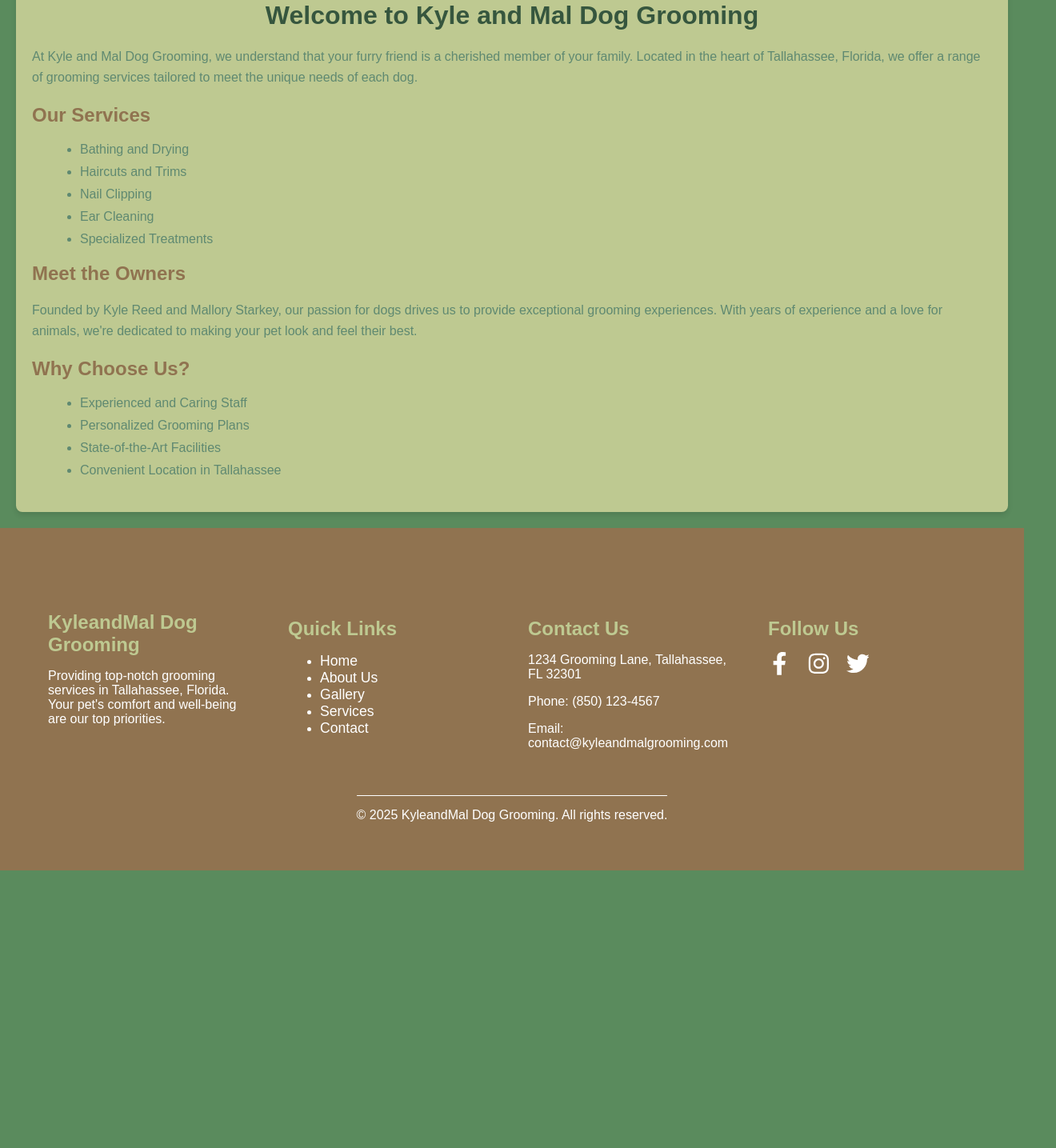
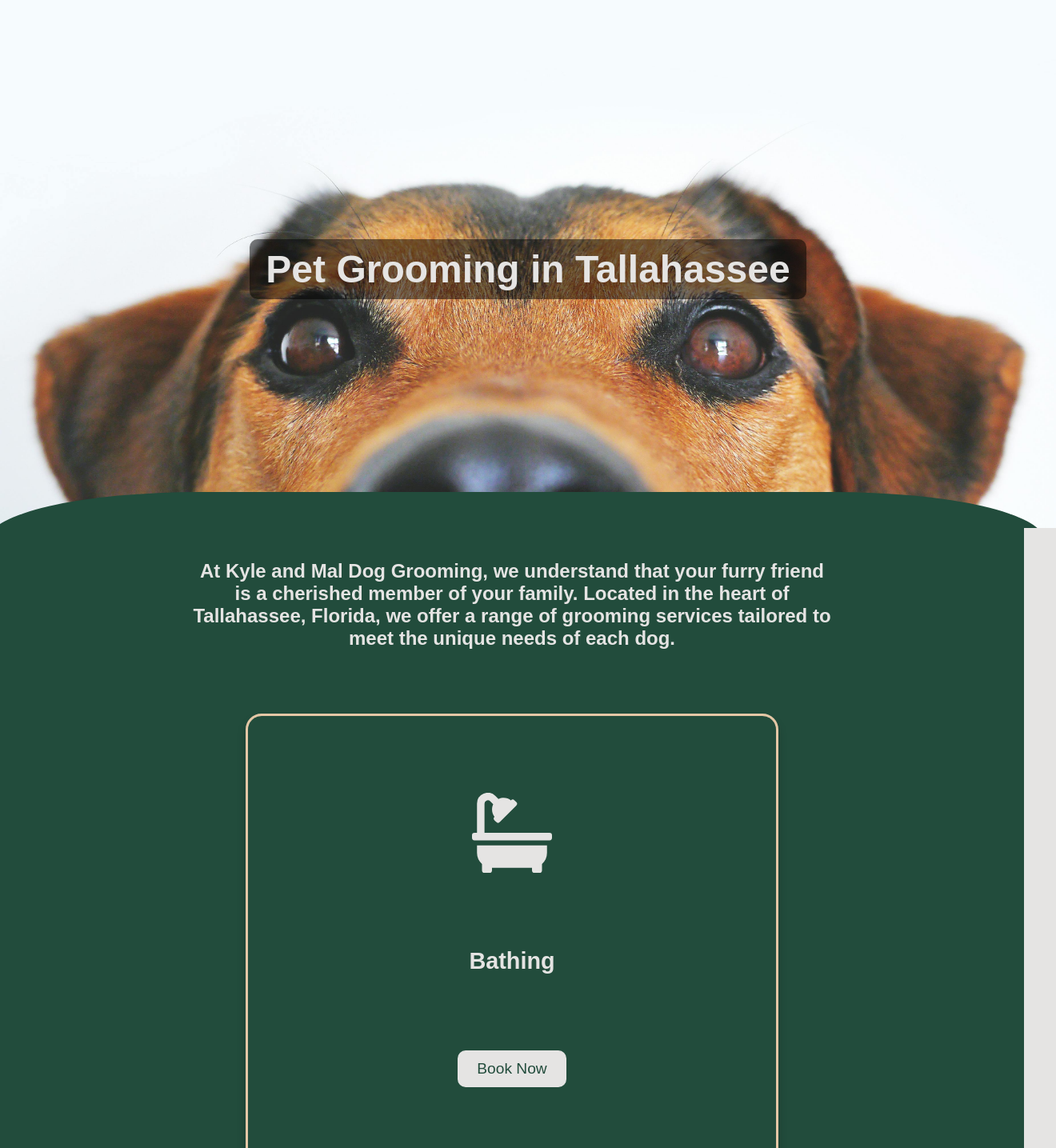
Before and after one commit to valleylabsagency/kyleandmal, a React (Create React App) app: page / in a window 1280 px wide. Shown: the part 120-1555 px from the top of the page at 80% size, 1320 px wide, since content can reach past the window. Before the commit the page ends 1208 px from the top, so only its background shows below. Built offline with nearby package versions, Linux system fonts and the light colour scheme.

Commit message:
home updates

```diff
--- a/package.json
+++ b/package.json
@@ -3,6 +3,10 @@
   "version": "0.1.0",
   "private": true,
   "dependencies": {
+    "@emotion/react": "^11.14.0",
+    "@emotion/styled": "^11.14.0",
+    "@mui/icons-material": "^6.4.3",
+    "@mui/material": "^6.4.3",
     "cra-template": "1.2.0",
     "react": "^19.0.0",
     "react-dom": "^19.0.0",
--- a/src/App.css
+++ b/src/App.css
@@ -11,7 +11,7 @@
   justify-content: space-between;
   align-items: center;
   padding: 10px 20px;
-  background-color: var(--color-brown);
+  background-color: var(--neutral-color);
 }
 
 .navbar h2 {
--- a/src/App.js
+++ b/src/App.js
@@ -9,6 +9,7 @@ import Services from './components/Services';
 import Contact from './components/Contact';
 import Footer from './components/Footer';
 import './App.css';
+import "./assets/css/colors.css";
 
 function App() {
   return (
--- /dev/null
+++ b/src/assets/css/colors.css
@@ -0,0 +1,23 @@
+/* colors.css */
+:root {
+    --primary-color: #224C3C;
+    --secondary-color: #E5E4E3;
+    --accent-color: #E4C7A6;
+    --neutral-color: #97A396;
+    --dark-accent: #927B52;
+  }
+
+  /* Example usage */
+  body {
+    background-color: var(--secondary-color);
+    color: var(--primary-color);
+  }
+
+  .button {
+    background-color: var(--primary-color);
+    color: var(--secondary-color);
+  }
+
+  .button:hover {
+    background-color: var(--dark-accent);
+  }
--- a/src/components/Footer.css
+++ b/src/components/Footer.css
@@ -1,7 +1,7 @@
 /* src/components/Footer.css */
 
 .footer {
-    background-color: var(--color-brown);
+    background-color: var(--neutral-color);
     color: #ffffff;
     padding: 60px 40px; /* Increased padding for more space */
     display: flex;
@@ -32,20 +32,20 @@
   .footer-section h3,
   .footer-section h4 {
     margin-bottom: 15px;
-    color: var(--color-beige);
+    color: var(--primary-color);
     font-size: 1.5em; /* Increased font size for better visibility */
   }
 
   /* Styling Links */
   .footer-section ul li a {
-    color: #ffffff;
+    color: var(--primary-color);
     text-decoration: none;
     transition: color 0.3s ease;
     font-size: 1.1em;
   }
 
   .footer-section ul li a:hover {
-    color: var(--color-medium-green);
+    color: var(--primary-color);
   }
 
   /* Social Icons Styling */
@@ -62,7 +62,7 @@
   }
 
   .social-icons a:hover {
-    color: var(--color-medium-green);
+    color: var(--primary-color);
   }
 
   /* Footer Bottom Styling */
--- a/src/components/Footer.js
+++ b/src/components/Footer.js
@@ -11,9 +11,7 @@ const Footer = () => {
         {/* About Section */}
         <div className="footer-section about">
           <h3>KyleandMal Dog Grooming</h3>
-          <p>
-            Providing top-notch grooming services in Tallahassee, Florida. Your pet's comfort and well-being are our top priorities.
-          </p>
+
         </div>
 
         {/* Quick Links Section */}
--- a/src/components/Home.css
+++ b/src/components/Home.css
@@ -1,38 +1,108 @@
-/* src/components/Home.css */
+@import url("../assets/css/colors.css");
 
 .home-container {
-    padding: 20px;
-    text-align: left;
-    background-color: var(--color-beige);
-    min-height: 80vh;
-    border-radius: 8px;
-    margin: 20px;
-    box-shadow: 0 4px 6px rgba(0, 0, 0, 0.1);
+  text-align: center;
 }
 
-  .home-container h1 {
-    color: var(--color-dark-green);
-    text-align: center;
-    margin-bottom: 20px;
+/* Jumbotron */
+.jumbotron {
+  width: 100%;
+  height: 500px;
+  background-image: url("../assets/images/dog.jpg");
+  background-size: cover;
+  background-position: 90% 80%;
+  display: flex;
+  align-items: center;
+  justify-content: center;
+  position: relative;
+  overflow: hidden;
 }
 
-  .home-container h2 {
-    color: var(--color-brown);
-    margin-top: 20px;
+.jumbotron h1 {
+  color: var(--secondary-color);
+  font-size: 2.5em;
+  background: rgba(0, 0, 0, 0.5);
+  padding: 10px 20px;
+  border-radius: 10px;
+  position: relative;
+  z-index: 2; /* Ensures the text remains above other elements */
 }
 
-  .home-container p {
-    color: var(--color-medium-green);
-    font-size: 1em;
-    line-height: 1.6;
+/* Creating the more pronounced half-circle effect at the bottom */
+.jumbotron::after {
+  content: "";
+  width: 100%;
+  height: 120px; /* Increased height for a more pronounced effect */
+  background: var(--primary-color);
+  position: absolute;
+  bottom: -75px; /* Adjusted to ensure it extends outward */
+  left: -15px;
+  border-radius: 50% / 150px;
+  z-index: 1; /* Ensures it stays behind the text */
 }
 
-  .home-container ul {
-    list-style-type: disc;
-    margin-left: 20px;
-    color: var(--color-medium-green);
+/* Info Section */
+.info-section {
+  background-color: var(--primary-color);
+  padding: 40px 20px;
+  text-align: center;
 }
 
-  .home-container ul li {
-    margin-bottom: 10px;
+.info-section h2 {
+  color: var(--secondary-color);
+  font-size: 1.5em;
+  max-width: 800px;
+  margin: 0 auto;
 }
+
+/* Services Section */
+.services-section {
+  display: flex;
+  justify-content: center;
+  gap: 30px;
+  padding: 40px;
+  flex-wrap: wrap;
+  background-color: var(--primary-color);
+}
+
+/* Service Box */
+.service-box {
+  background: var(--primary-color);
+  padding: 30px;
+  width: 600px;
+  height: 500px;
+  text-align: center;
+  border-radius: 20px;
+  box-shadow: 0 8px 12px rgba(0, 0, 0, 0.2);
+  display: flex;
+  flex-direction: column;
+  align-items: center;
+  justify-content: space-evenly;
+  border: 3px solid var(--accent-color); /* Added a solid border */
+}
+
+.service-icon {
+  font-size: 100px;
+  color: var(--secondary-color);
+}
+
+.service-box h3 {
+  color: var(--secondary-color);
+  font-size: 1.8em;
+}
+
+/* Book Now Button */
+.book-now {
+  background-color: var(--secondary-color);
+  color: var(--primary-color);
+  border: none;
+  padding: 12px 24px;
+  font-size: 1.2em;
+  cursor: pointer;
+  border-radius: 10px;
+  transition: 0.3s ease-in-out;
+}
+
+.book-now:hover {
+  background-color: var(--accent-color);
+}
--- a/src/components/Home.js
+++ b/src/components/Home.js
@@ -1,33 +1,49 @@
 // src/components/Home.js
 import React from 'react';
 import './Home.css';
+import { FaBath, FaCut, FaPaw, FaMedkit } from 'react-icons/fa';
 
 const Home = () => {
   return (
     <div className="home-container">
-      <h1>Welcome to Kyle and Mal Dog Grooming</h1>
-      <p>
-        At Kyle and Mal Dog Grooming, we understand that your furry friend is a cherished member of your family. Located in the heart of Tallahassee, Florida, we offer a range of grooming services tailored to meet the unique needs of each dog.
-      </p>
-      <h2>Our Services</h2>
-      <ul>
-        <li>Bathing and Drying</li>
-        <li>Haircuts and Trims</li>
-        <li>Nail Clipping</li>
-        <li>Ear Cleaning</li>
-        <li>Specialized Treatments</li>
-      </ul>
-      <h2>Meet the Owners</h2>
-      <p>
-        Founded by Kyle Reed and Mallory Starkey, our passion for dogs drives us to provide exceptional grooming experiences. With years of experience and a love for animals, we're dedicated to making your pet look and feel their best.
-      </p>
-      <h2>Why Choose Us?</h2>
-      <ul>
-        <li>Experienced and Caring Staff</li>
-        <li>Personalized Grooming Plans</li>
-        <li>State-of-the-Art Facilities</li>
-        <li>Convenient Location in Tallahassee</li>
-      </ul>
+      {/* Jumbotron */}
+      <div className="jumbotron">
+        <h1>Pet Grooming in Tallahassee</h1>
+      </div>
+
+      {/* Informational Section */}
+      <div className="info-section">
+        <h2>
+          At Kyle and Mal Dog Grooming, we understand that your furry friend is
+          a cherished member of your family. Located in the heart of
+          Tallahassee, Florida, we offer a range of grooming services tailored
+          to meet the unique needs of each dog.
+        </h2>
+      </div>
+
+      {/* Services Section */}
+      <div className="services-section">
+        <div className="service-box">
+          <FaBath className="service-icon" />
+          <h3>Bathing</h3>
+          <button className="book-now">Book Now</button>
+        </div>
+        <div className="service-box">
+          <FaCut className="service-icon" />
+          <h3>Haircuts & Trims</h3>
+          <button className="book-now">Book Now</button>
+        </div>
+        <div className="service-box">
+          <FaPaw className="service-icon" />
+          <h3>Nail Clipping</h3>
+          <button className="book-now">Book Now</button>
+        </div>
+        <div className="service-box">
+          <FaMedkit className="service-icon" />
+          <h3>Specialized Treatments</h3>
+          <button className="book-now">Book Now</button>
+        </div>
+      </div>
     </div>
   );
 };
--- a/src/components/Navbar.css
+++ b/src/components/Navbar.css
@@ -5,7 +5,8 @@
   justify-content: space-between;
   align-items: center;
   padding: 15px 30px;
-  background-color: var(--color-brown);
+  height: 100px;
+  background-color: var(--neutral-color);
   position: relative;
 }
 
@@ -16,9 +17,9 @@
 }
 
 .brand-name {
-  font-family: 'Lobster', cursive; /* Applying the Lobster font */
+  font-family: 'Lobster', cursive;
   font-size: 2em;
-  color: var(--color-beige);
+  color: var(--primary-color); /* Changed from var(--color-beige) */
 }
 
 .navbar-links {
@@ -30,14 +31,14 @@
 }
 
 .navbar-links li a {
-  color: #ffffff;
+  color: var(--primary-color); /* Changed from #ffffff */
   text-decoration: none;
   font-size: 1.1em;
   transition: color 0.3s ease;
 }
 
 .navbar-links li a:hover {
-  color: var(--color-medium-green);
+  color: var(--dark-accent); /* Changed from var(--color-medium-green) */
 }
 
 /* Mobile Menu Icon */
@@ -45,7 +46,7 @@
   display: none;
   background: none;
   border: none;
-  color: #ffffff;
+  color: var(--primary-color); /* Changed from #ffffff */
   font-size: 1.5em;
   cursor: pointer;
 }
@@ -66,7 +67,7 @@
     position: absolute;
     top: 60px;
     right: 30px;
-    background-color: var(--color-brown);
+    background-color: var(--secondary-color); /* Changed from var(--color-brown) */
     width: 200px;
     padding: 10px 0;
     border-radius: 8px;
--- a/src/index.css
+++ b/src/index.css
@@ -1,18 +1,18 @@
 /* src/index.css */
 
 :root {
-  --color-dark-green: #36563e;
-  --color-medium-green: #5f8971;
-  --color-light-green: #5a8b5d;
-  --color-beige: #bec991;
-  --color-brown: #907350;
+  --primary-color: #224C3C;
+  --secondary-color: #E5E4E3;
+  --accent-color: #E4C7A6;
+  --neutral-color: #97A396;
+  --dark-accent: #927B52;
 }
 
 body {
   margin: 0;
   padding: 0;
   box-sizing: border-box;
-  background-color: var(--color-light-green);
+  background-color: var(--primary-color);
   font-family: Arial, sans-serif;
   color: var(--color-dark-green);
 }
```
Also changed, not shown: src/assets/images/dog.jpg (added), 1 other file (tests, documents, lock files or other folders). Lines whose indentation alone changed are shown as unchanged.
